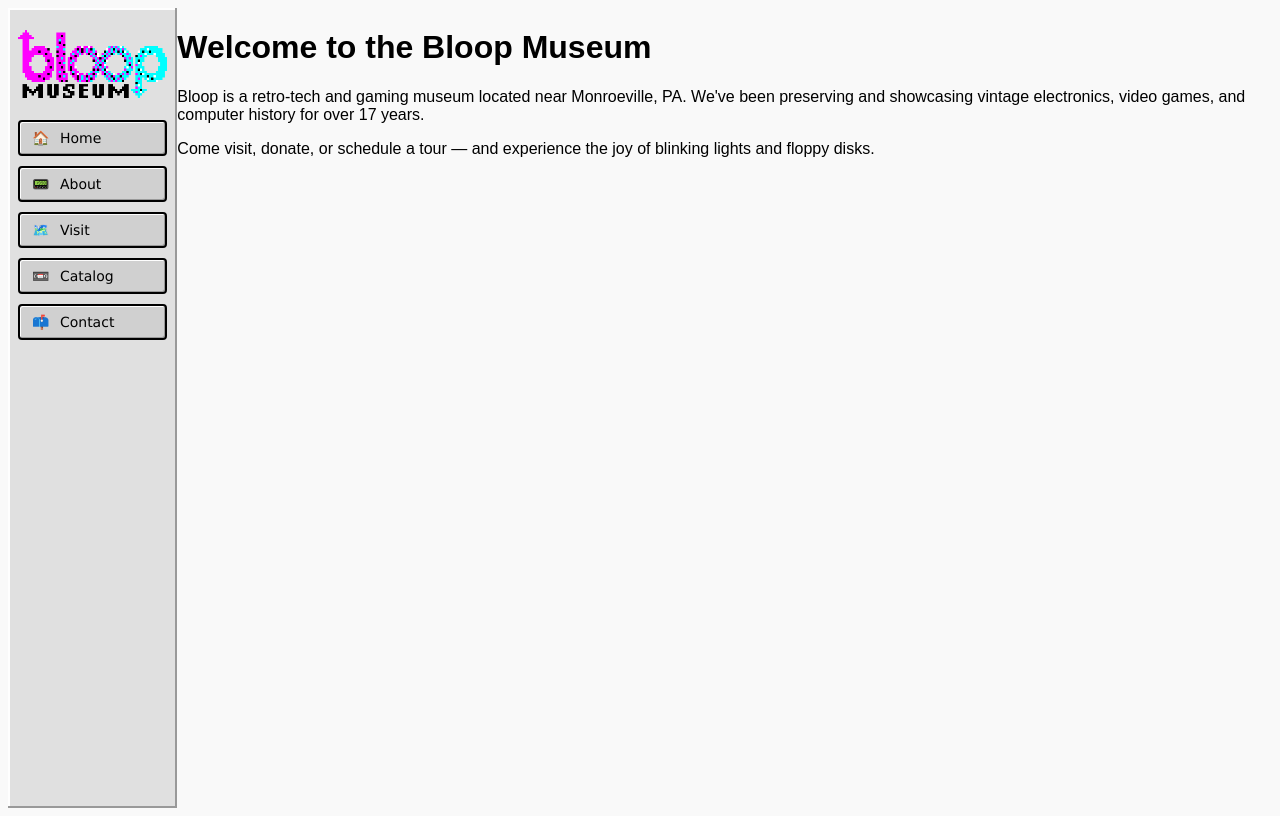
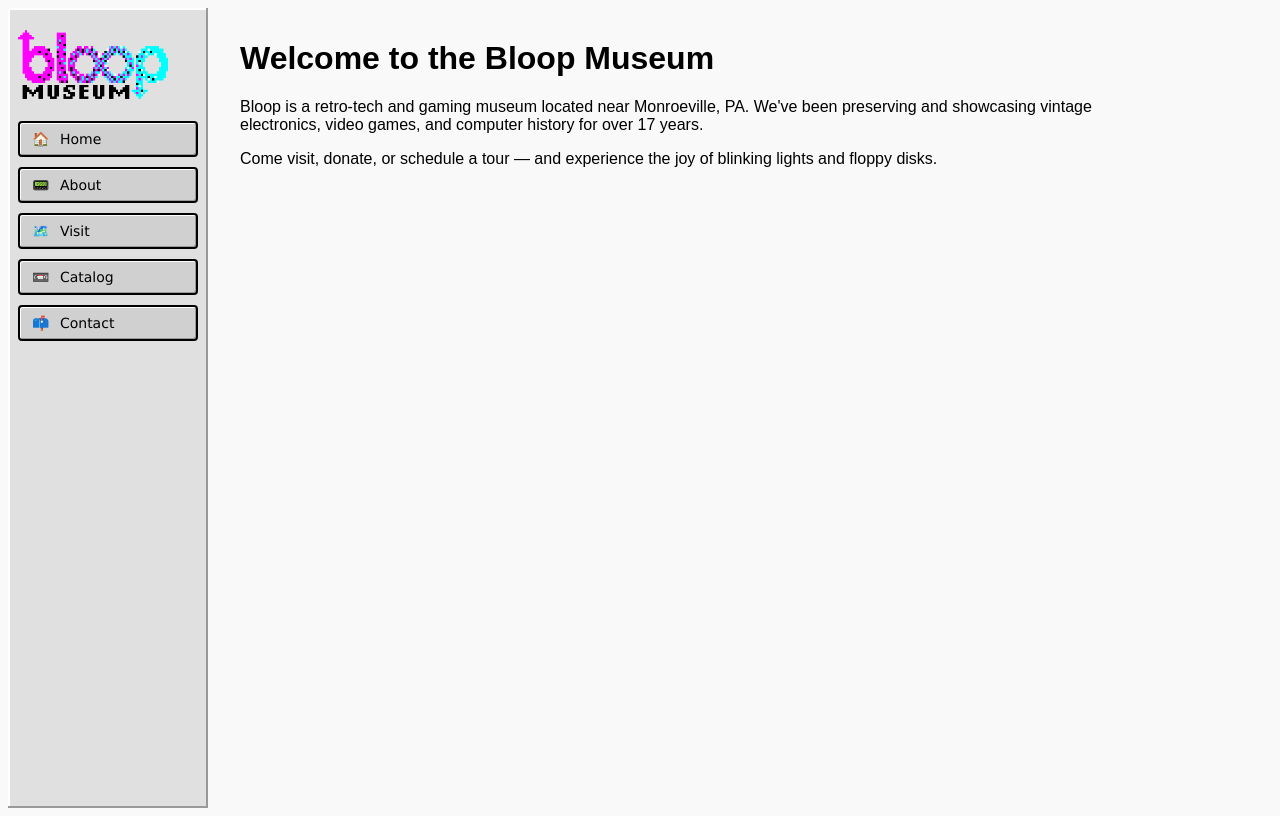
Before and after one commit to aftongauntlett/bloop-demo, an Eleventy site: page src/index.njk in a window 1280 px wide. Built offline with nearby package versions, Linux system fonts and the light colour scheme; Eleventy itself is replaced by a stand-in of ours; files that its build step writes are made by us from their sources.

Commit message:
feat: README, about, styles, gitignore

```diff
--- a/src/_includes/base.njk
+++ b/src/_includes/base.njk
@@ -4,11 +4,19 @@
     <meta charset="UTF-8" />
     <title>{{ title }}</title>
     <link rel="stylesheet" href="/styles/styles.css" />
+    <link rel="preload" href="/images/bloop-logo.png" as="image" />
   </head>
   <body>
     <div class="layout">
       <aside class="sidenav">
-        <img src="/images/bloop-logo.png" alt="Bloop Logo" class="logo" />
+       <img
+  src="/images/bloop-logo.png"
+  alt="Bloop Logo"
+  class="logo"
+  width="150"
+  height="42"
+  fetchpriority="high"
+/>
         <nav class="nav-links">
           <a href="/" class="nav-item"><span>🏠</span> Home</a>
           <a href="/about/" class="nav-item"><span>📟</span> About</a>
@@ -17,9 +25,11 @@
           <a href="/contact/" class="nav-item"><span>📫</span> Contact</a>
         </nav>
       </aside>
-      <main class="main-content">
-        {{ content | safe }}
-      </main>
+<main class="main-content">
+  <div class="page-container">
+    {{ content | safe }}
+  </div>
+</main>
     </div>
   </body>
 </html>
--- a/src/styles/styles.css
+++ b/src/styles/styles.css
@@ -31,6 +31,17 @@
   min-height: 100vh;
 }
 
+.page-container {
+  padding: 2rem;
+  max-width: 900px;
+  margin: 0 auto;
+}
+
+.page-container h1,
+.page-container h2 {
+  margin-top: 0;
+}
+
 .sidenav {
   width: 180px;
   background: var(--gray-bg);
@@ -40,9 +51,11 @@
 }
 
 .logo {
-  display: block;
-  width: 100%;
   margin-bottom: 20px;
+  display: flex;
+  justify-content: a;
+  /* width: 100%; */
+  height: auto;
 }
 
 .nav-links {
```
Also changed, not shown: src/catalog.njk (+16 -0 lines), README.md (added), 4 other files.
